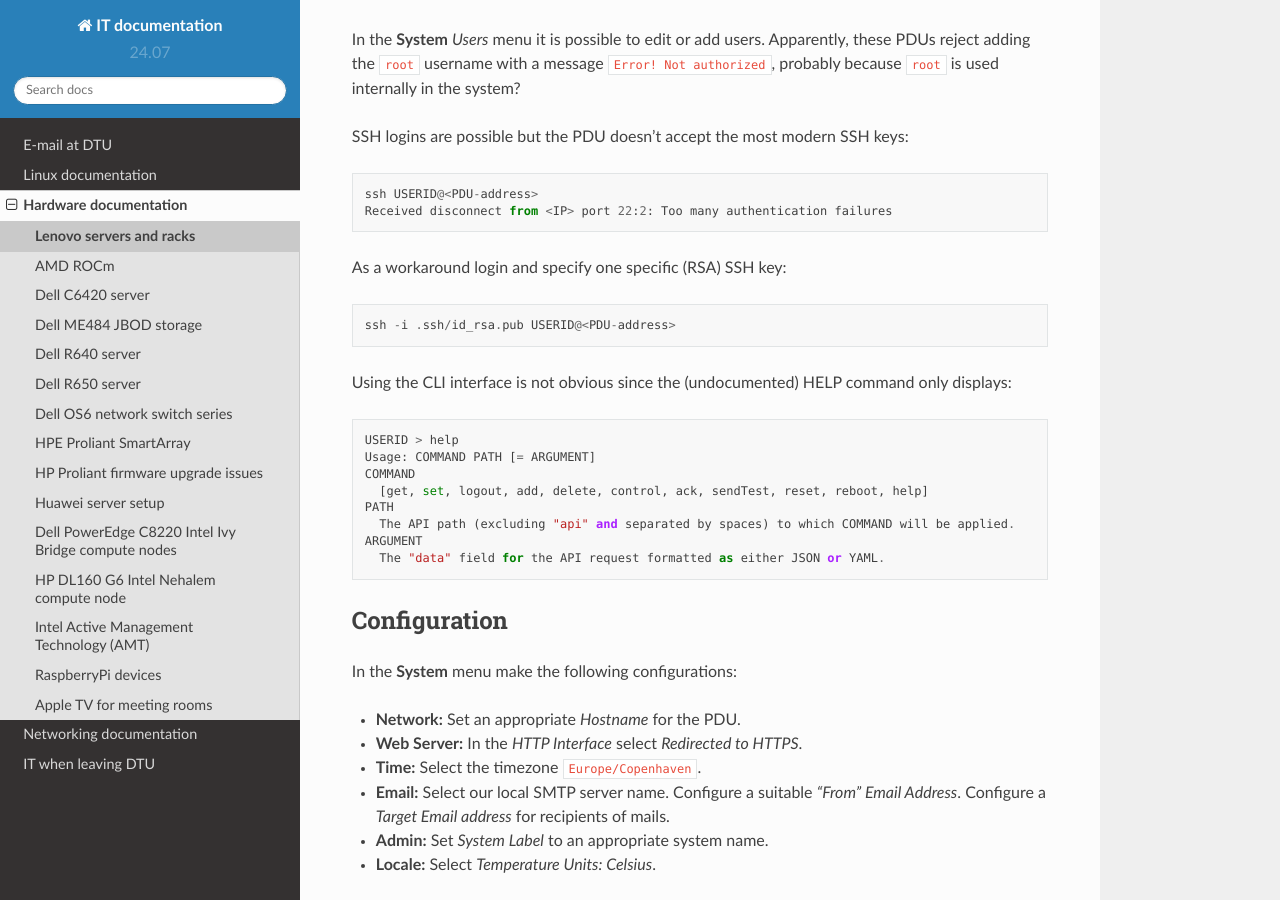
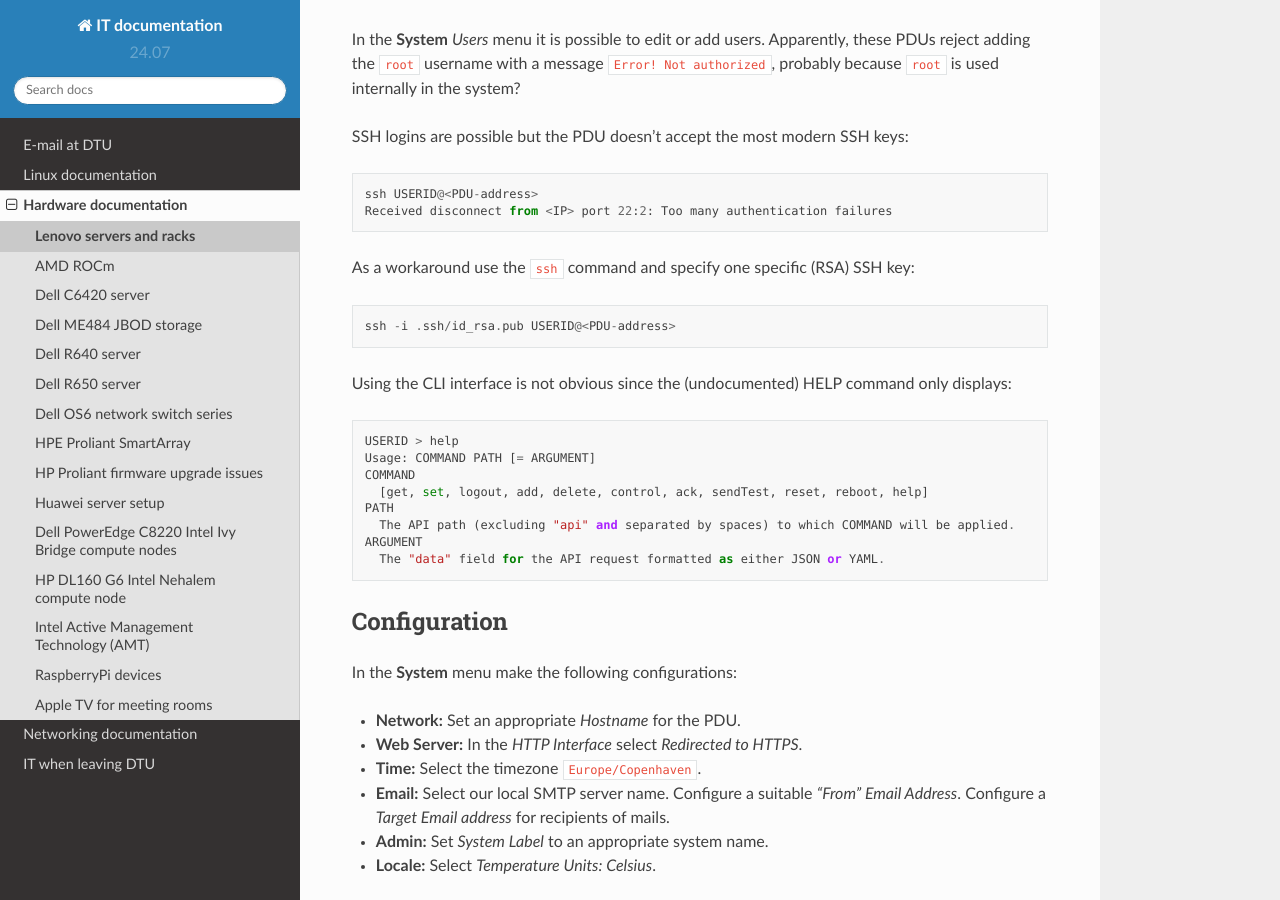
Before and after one commit to OleHolmNielsen/ITwiki, a Sphinx documentation site: the page built from docs/Vertiv_PDU.rst, in a window 1280 px wide and 900 px high, scrolled down 405 px. Built offline with Sphinx 7.4.7 and the Read the Docs theme 2.0.0, drawn with Linux system fonts in a browser that asks for light colours.

Commit message:
Minor edit

```diff
--- a/docs/Vertiv_PDU.rst
+++ b/docs/Vertiv_PDU.rst
@@ -25,7 +25,7 @@ SSH logins are possible but the PDU doesn't accept the most modern SSH keys::
   ssh USERID@<PDU-address>
   Received disconnect from <IP> port 22:2: Too many authentication failures
 
-As a workaround login and specify one specific (RSA) SSH key::
+As a workaround use the ``ssh`` command and specify one specific (RSA) SSH key::
 
   ssh -i .ssh/id_rsa.pub USERID@<PDU-address>
 
```
